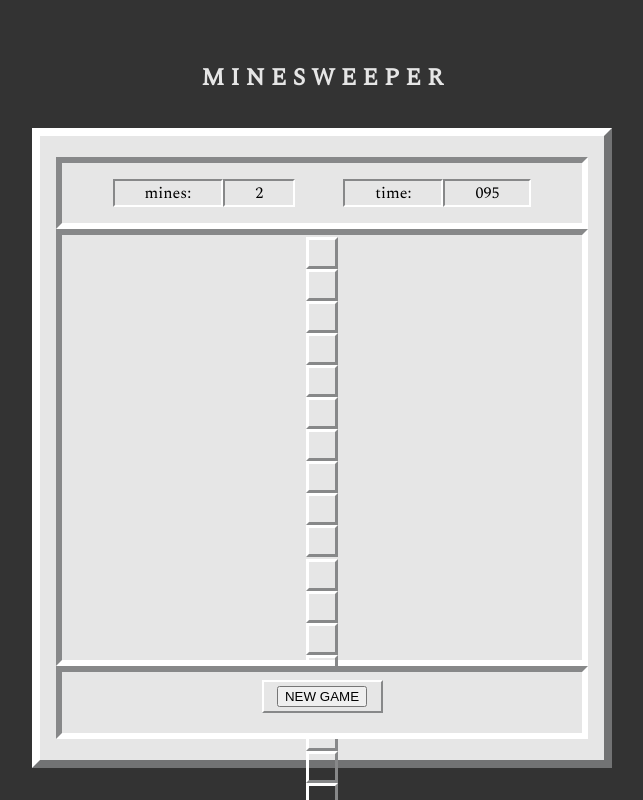
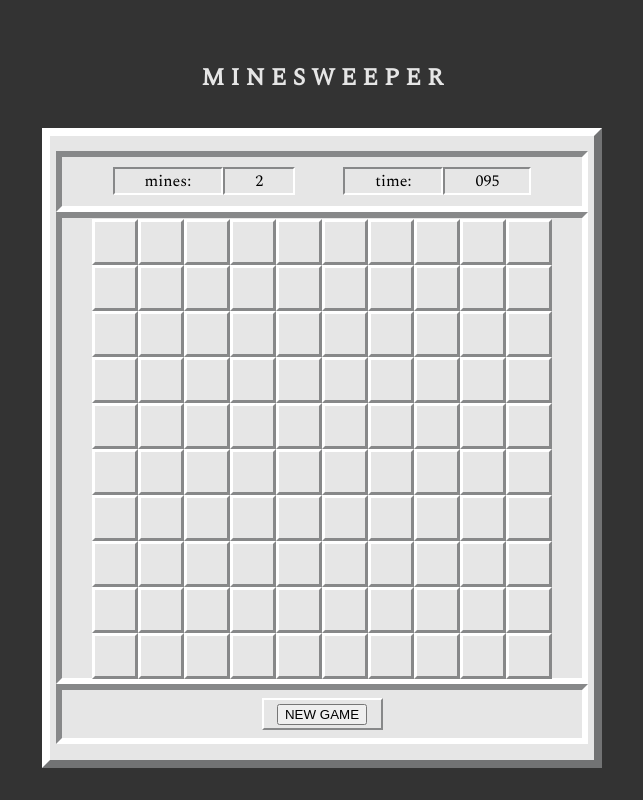
Before and after one commit to amandawinkles/Minesweeper, a React app: page / in a window 1280 px wide. Both pictures are taken after a click on the button "NEW GAME". Shown: the top 800 px of the page, without its empty margins (318-961 px from the left). Built offline with nearby package versions, Linux system fonts and the light colour scheme.

Commit message:
cells in place

```diff
--- a/src/components/Board.jsx
+++ b/src/components/Board.jsx
@@ -14,18 +14,17 @@ const PuzzleContainer = styled.div`
 `;
 
 const PuzzleTable = styled.table`
-  height: 422px;
-  width: 460px;
+  height: 480px;
+  width: 480px;
   display: grid;
   grid-template-rows: repeat(10, auto);
   grid-template-columns: repeat(10, auto);
-  justify-content: center;
   align-items: center;
-  margin: auto;
 `;
 
 const Tr = styled.tr`
-  display: table-row;
+  display: flex;
+  align-items: center;
 `;
 
 const Board = (props) => { //board, win, lose, minesLeft, currentTime, startTime, counter, handleClick, handleFlag
--- a/src/components/Cell.jsx
+++ b/src/components/Cell.jsx
@@ -3,10 +3,9 @@ import styled from "styled-components";
 
 
 const Td = styled.td`
-  height: 32px;
-  width: 32px;
+  height: 46px;
+  width: 46px;
   color: e6e6e6;
-  display: flex;
   padding: 0.5rem;
   text-align: center;
   border-style: outset;
--- a/src/components/Minesweeper.jsx
+++ b/src/components/Minesweeper.jsx
@@ -21,7 +21,7 @@ const Container = styled.div`
   display: flex;
   box-sizing: border-box;
   height: 640px;
-  width: 580px;
+  width: 560px;
   border-style: outset;
   border-width: 8.5px;
   border-color: #ffffff #c5c7c8 #c5c7c8 #ffffff;
```
Also changed, not shown: public/bundle.js.
